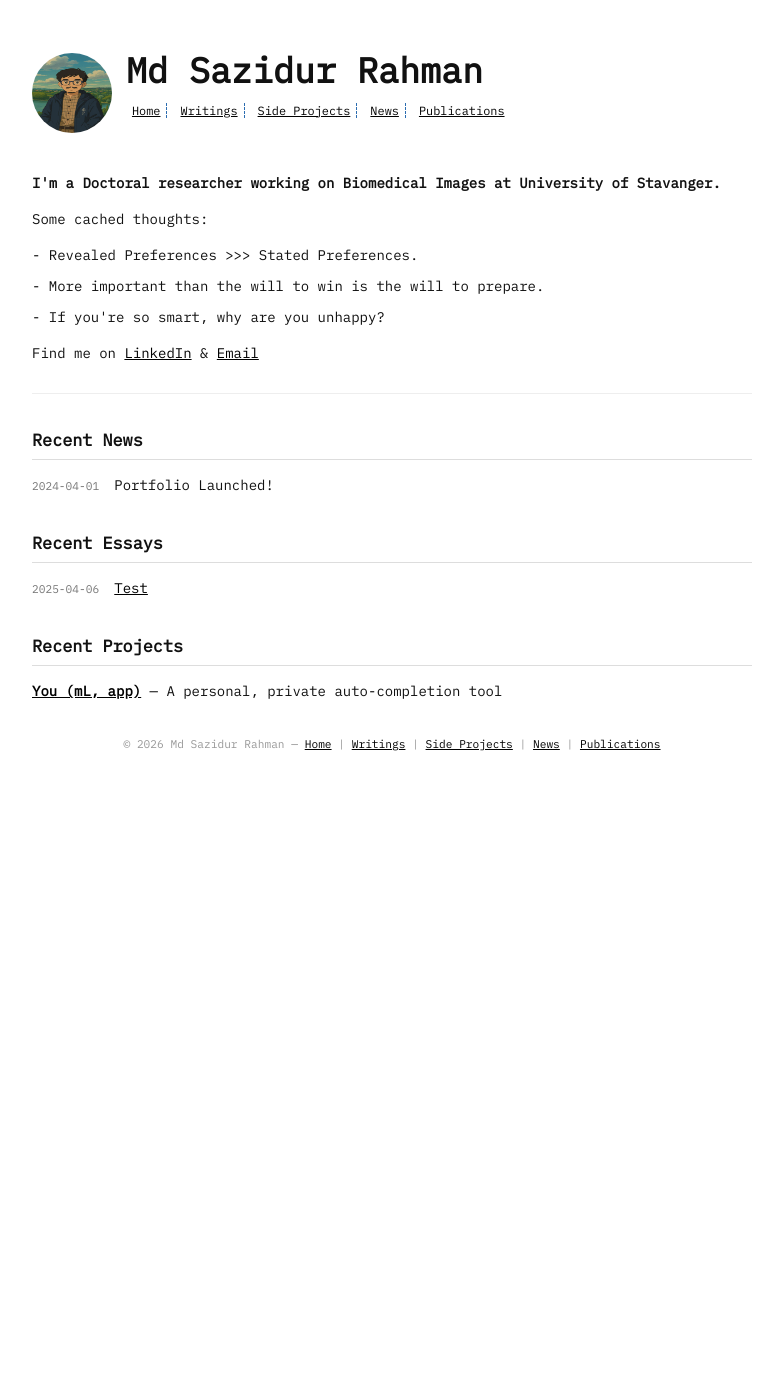
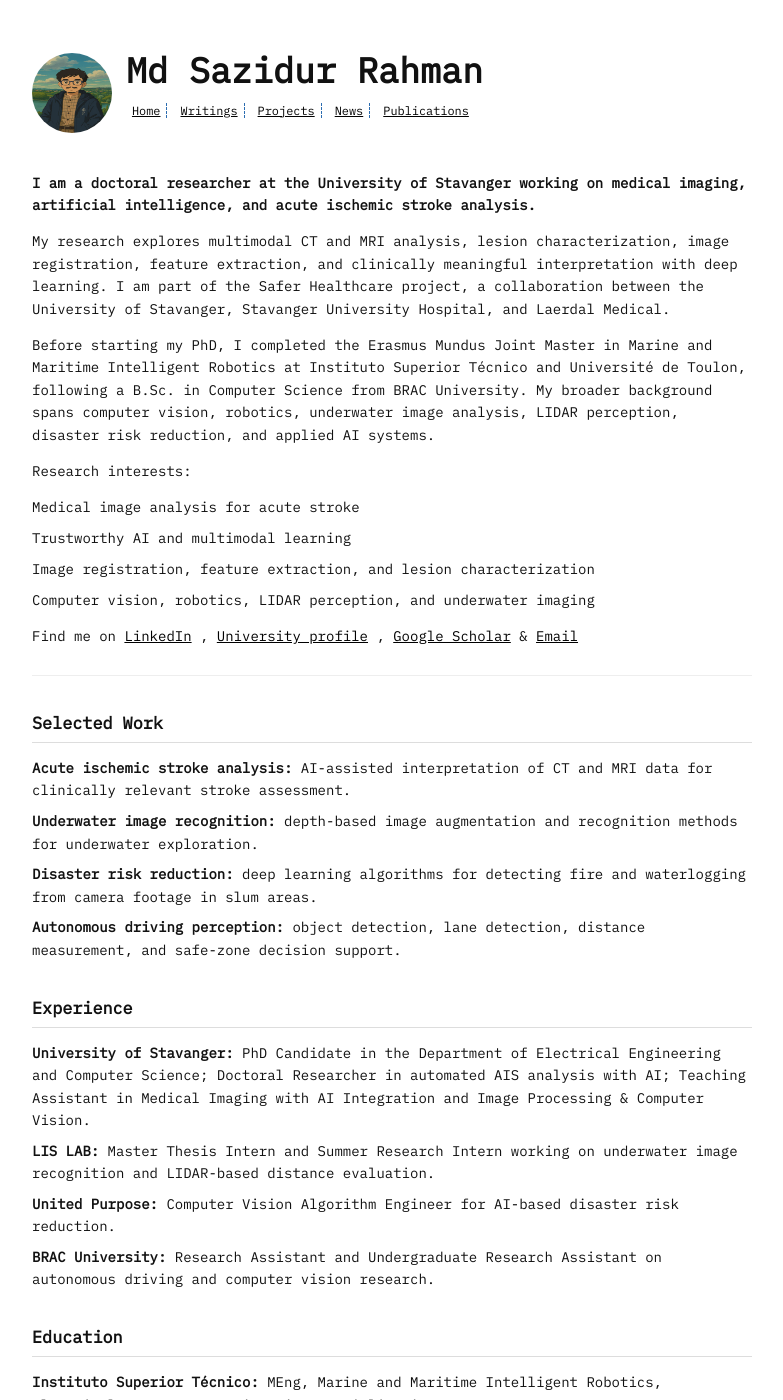
Before and after one commit to yokko123/yokko123.github.io, a Jekyll site: the page built from index.html, in a window 1280 px wide and 1400 px high. Shown: the whole window, without its empty margins (248-1031 px from the left). Built offline with Jekyll 4.4.1, drawn with Linux system fonts in a browser that asks for light colours; some of the changed text lies outside the part shown.

Commit message:
Refresh personal website profile

```diff
--- a/_config.yml
+++ b/_config.yml
@@ -1,7 +1,7 @@
-title: Your Name
-email: your@email.com
+title: Md Sazidur Rahman
+email: md.s.rahman@uis.no
 baseurl: ""
-url: "https://yourusername.github.io"
+url: "https://yokko123.github.io"
 markdown: kramdown
 theme: minima
 collections:
--- a/_includes/header.html
+++ b/_includes/header.html
@@ -1,7 +1,7 @@
 <div class="nav">
   <a href="/">Home</a> |
   <a href="/essays">Essays</a> |
-  <a href="/projects">Side Projects</a> |
+  <a href="/projects">Projects</a> |
   <a href="/news">News</a> |
   <a href="/publications">Publications</a>
 </div>
--- a/_layouts/default.html
+++ b/_layouts/default.html
@@ -1,27 +1,3 @@
-<!-- <!DOCTYPE html>
-<html lang="en">
-<head>
-  <meta charset="UTF-8">
-  <title>{{ page.title }} — Md Sazidur Rahman</title>
-  <link href="https://fonts.googleapis.com/css2?family=IBM+Plex+Mono&display=swap" rel="stylesheet">
-  <link rel="stylesheet" href="/style.css">
-</head>
-<body>
-  {% include header.html %}
-  <main>
-    {{ content }}
-  </main>
-  <footer>
-    <p class="footer">&copy; {{ site.time | date: "%Y" }} Md Sazidur Rahman —
-      <a href="/">Home</a> |
-      <a href="/essays">Writings</a> |
-      <a href="/projects">Side Projects</a> |
-      <a href="/news">News</a> |
-      <a href="/publications">Publications</a>
-    </p>
-  </footer>
-</body>
-</html> -->
 <!DOCTYPE html>
 <html lang="en">
 <head>
@@ -67,7 +43,7 @@
       <div class="nav">
         <a href="/">Home</a>
         <a href="/essays">Writings</a>
-        <a href="/projects">Side Projects</a>
+        <a href="/projects">Projects</a>
         <a href="/news">News</a>
         <a href="/publications">Publications</a>
       </div>
@@ -82,7 +58,7 @@
     <p class="footer">&copy; {{ site.time | date: "%Y" }} Md Sazidur Rahman —
       <a href="/">Home</a> |
       <a href="/essays">Writings</a> |
-      <a href="/projects">Side Projects</a> |
+      <a href="/projects">Projects</a> |
       <a href="/news">News</a> |
       <a href="/publications">Publications</a>
     </p>
--- a/_projects/you-ml-app.md
+++ /dev/null
@@ -1,5 +0,0 @@
----
-title: You (mL, app)
-description: A personal, private auto-completion tool
-date: 2024-01-10
----
--- a/index.html
+++ b/index.html
@@ -3,23 +3,72 @@ layout: default
 title: Home
 ---
 
-<p><b>I'm a Doctoral researcher working on Biomedical Images at University of Stavanger.</b></p>
+<p><b>I am a doctoral researcher at the University of Stavanger working on medical imaging, artificial intelligence, and acute ischemic stroke analysis.</b></p>
 
-<p>Some cached thoughts:</p>
+<p>
+  My research explores multimodal CT and MRI analysis, lesion characterization, image registration,
+  feature extraction, and clinically meaningful interpretation with deep learning. I am part of the
+  Safer Healthcare project, a collaboration between the University of Stavanger, Stavanger University
+  Hospital, and Laerdal Medical.
+</p>
+
+<p>
+  Before starting my PhD, I completed the Erasmus Mundus Joint Master in Marine and Maritime Intelligent
+  Robotics at Instituto Superior Técnico and Université de Toulon, following a B.Sc. in Computer Science
+  from BRAC University. My broader background spans computer vision, robotics, underwater image analysis,
+  LIDAR perception, disaster risk reduction, and applied AI systems.
+</p>
+
+<p>Research interests:</p>
 <ul>
-  <li>- Revealed Preferences >>> Stated Preferences.</li>
-  <li>- More important than the will to win is the will to prepare.</li>
-  <li>- If you're so smart, why are you unhappy?</li>
+  <li>Medical image analysis for acute stroke</li>
+  <li>Trustworthy AI and multimodal learning</li>
+  <li>Image registration, feature extraction, and lesion characterization</li>
+  <li>Computer vision, robotics, LIDAR perception, and underwater imaging</li>
 </ul>
 
 <p>
   Find me on
   <a href="https://www.linkedin.com/in/mdsazidurrahman/" target="_blank">LinkedIn</a>
+  ,
+  <a href="https://www.uis.no/en/profile/5099" target="_blank">University profile</a>
+  ,
+  <a href="https://scholar.google.com/citations?user=5gFx3lwAAAAJ&amp;hl=en" target="_blank">Google Scholar</a>
   &
   <a href="mailto:md.s.rahman@uis.no">Email</a>
 </p>
 
 <hr>
+
+<h2>Selected Work</h2>
+<ul>
+  <li><strong>Acute ischemic stroke analysis:</strong> AI-assisted interpretation of CT and MRI data for clinically relevant stroke assessment.</li>
+  <li><strong>Underwater image recognition:</strong> depth-based image augmentation and recognition methods for underwater exploration.</li>
+  <li><strong>Disaster risk reduction:</strong> deep learning algorithms for detecting fire and waterlogging from camera footage in slum areas.</li>
+  <li><strong>Autonomous driving perception:</strong> object detection, lane detection, distance measurement, and safe-zone decision support.</li>
+</ul>
+
+<h2>Experience</h2>
+<ul>
+  <li><strong>University of Stavanger:</strong> PhD Candidate in the Department of Electrical Engineering and Computer Science; Doctoral Researcher in automated AIS analysis with AI; Teaching Assistant in Medical Imaging with AI Integration and Image Processing &amp; Computer Vision.</li>
+  <li><strong>LIS LAB:</strong> Master Thesis Intern and Summer Research Intern working on underwater image recognition and LIDAR-based distance evaluation.</li>
+  <li><strong>United Purpose:</strong> Computer Vision Algorithm Engineer for AI-based disaster risk reduction.</li>
+  <li><strong>BRAC University:</strong> Research Assistant and Undergraduate Research Assistant on autonomous driving and computer vision research.</li>
+</ul>
+
+<h2>Education</h2>
+<ul>
+  <li><strong>Instituto Superior Técnico:</strong> MEng, Marine and Maritime Intelligent Robotics, Electrical &amp; Computer Engineering specialization.</li>
+  <li><strong>Université de Toulon:</strong> MEng, Marine and Maritime Intelligent Robotics, Complex Systems specialization.</li>
+  <li><strong>BRAC University:</strong> B.Sc. in Computer Science.</li>
+</ul>
+
+<h2>Skills &amp; Certifications</h2>
+<ul>
+  <li><strong>Skills:</strong> medical imaging, technical research, teacher mentoring, computer vision, robotics, and applied AI.</li>
+  <li><strong>Certifications:</strong> Digital Signal Processing, Fundamentals of Digital Image and Video Processing, and OxML certificate of participation.</li>
+  <li><strong>Languages:</strong> English, Bengali, and elementary Portuguese.</li>
+</ul>
 
 <h2>Recent News</h2>
 <ul>
--- a/projects.html
+++ b/projects.html
@@ -3,7 +3,7 @@ layout: default
 title: Projects
 ---
 
-<h1>Side Projects</h1>
+<h1>Projects</h1>
 
 <ul>
   {% assign sorted_projects = site.projects | sort: "date" | reverse %}
--- a/style.css
+++ b/style.css
@@ -6,24 +6,19 @@ body {
   margin: 3em auto;
   padding: 0 1em;
   line-height: 1.6;
-    font-size: 14px; /* 👈 Smaller overall font size */
+  font-size: 14px;
 }
 
 @media (max-width: 600px) {
   body {
-      font-size: 13px; /* 👈 Even smaller on mobile */
+    font-size: 13px;
   }
 }
+
 .header h1 {
   font-size: 2.5em;
   font-weight: 900;
-    /* margin: 0; */
 }
-
-  /* h1 {
-    font-size: 1.4em; /* 👈 Slightly smaller heading */
-    /* margin-bottom: 0.25em; */
-  /* } */
 
 h2 {
   margin-top: 2em;
```
Also changed, not shown: _news/doctoral-research.md (added, +4 -0 lines), _news/launch.md (deleted, +0 -4 lines), _news/profile-refresh.md (added, +4 -0 lines), _projects/acute-stroke-ai.md (added, +7 -0 lines), _projects/autonomous-driving-assistant.md (added, +7 -0 lines), _projects/disaster-risk-reduction-cv.md (added, +7 -0 lines), _projects/lidar-distance-evaluation.md (added, +7 -0 lines), _projects/underwater-image-augmentation.md (added, +7 -0 lines), _publications/bi-temporal-stroke-evolution.md (added, +11 -0 lines), _publications/plotting-paper.md (deleted, +0 -5 lines), _publications/underwater-augmentation.md (added, +5 -0 lines), publications.html (+10 -1 lines). Lines whose indentation alone changed are shown as unchanged.
